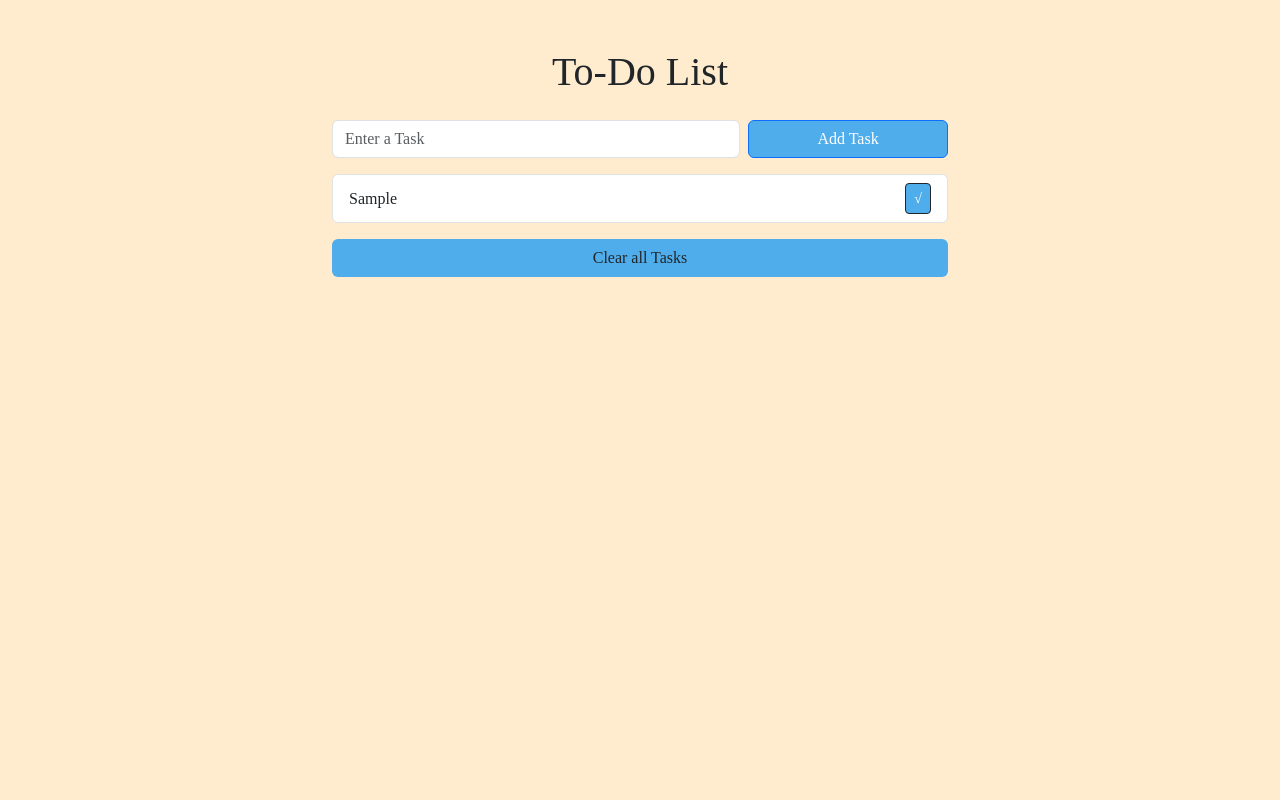
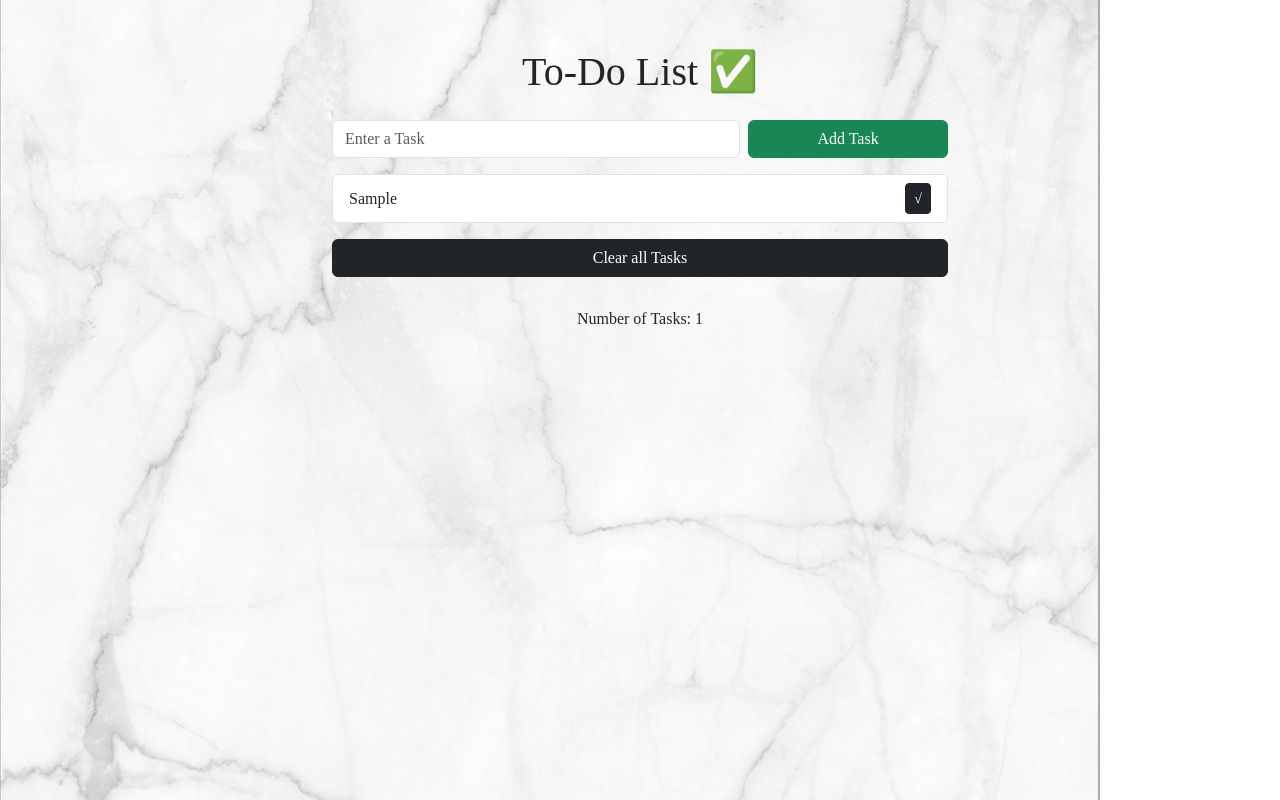
Before and after one commit to baileyadler/todolist, a plain HTML site: page index.html in a window 1280 px wide. Both pictures are taken after typing "Sample" into the empty fields and a click on the button "Add Task". Drawn offline with nearby package versions, Linux system fonts and the light colour scheme; a web font is replaced by a local one.

Commit message:
added the javascript portion

```diff
--- a/index.html
+++ b/index.html
@@ -28,20 +28,21 @@
             <div class="row justify-content-center">
                 <div class="col-md-8 col-lg-6">
                 <div class="h1 text-center mb-4">
-                    To-Do List
+                    To-Do List ✅
                 </div>
                 <div class="row g-2">
                     <div class="col-8">
                         <input type="text" id="taskInput" class="form-control" placeholder="Enter a Task">
                     </div>
                     <div class="col-4">
-                        <button id="addTaskButton" class="btn btn-primary w-100">Add Task</button>
+                        <button id="addTaskButton" class="btn btn-success w-100">Add Task</button>
                     </div>
                 </div>
                 <ul id="taskList" class="list-group mt-3">
                 </ul>
-                <button id="clearTaskBtn" class="btn mt-3 w-100">Clear all Tasks</button>
+                <button id="clearTaskBtn" class="btn btn-dark mt-3 w-100">Clear all Tasks</button>
                 </div>
+                <div id = "updateTaskCounter"></div>
             </div>
         </main>
         <footer>
--- a/script.js
+++ b/script.js
@@ -12,7 +12,7 @@ document.getElementById('addTaskButton').addEventListener('click', function(){
         //call the function to update the task list display
         displayTasks()
     }
-})
+});
 //function to display all my tasks in a list
 function displayTasks() {
     //select the unordered list (taskList) in the html
@@ -29,8 +29,10 @@ tasks.forEach((task, index) => {
     )
 li.innerHTML = `${task} <button class='btn btn-dark btn-sm' onclick='removeTask(${index})'> √ </button> `
 //append the new task to the task list
-taskList.appendChild(li)
-})
+taskList.appendChild(li);
+});
+//keep track of task number
+updateTaskCounter();
 }
 //Function to remove a task from the list when the √ button is clicked
 function removeTask(index){
@@ -45,3 +47,19 @@ document.getElementById('clearTaskBtn').addEventListener('click', function(){
  //Call the function to update the task list display
   displayTasks()
 })
+//add tasks with enter key
+ document.getElementById('taskInput').addEventListener("keydown", (event) => {
+    if (event.key === "Enter") {
+       let taskInput = document.getElementById('taskInput').value;
+       if (taskInput) {
+        tasks.push(taskInput);
+      document.getElementById('taskInput').value= '';
+      displayTasks();
+       }
+    }
+});
+//update number of tasks
+function updateTaskCounter(){
+    let taskCounter = document.getElementById('updateTaskCounter');
+    taskCounter.textContent = `Number of Tasks: ${tasks.length}`;
+}
--- a/style.css
+++ b/style.css
@@ -1,12 +1,20 @@
 body{
-    background-color: blanchedalmond;
+    background-image:url(Wallpaper-Kemra-Marble-1.jpg.optimal.jpg);
     font-family: "ivypresto-display", serif;
 font-weight: 400;
 font-style: normal;
+width:100%;
+background-repeat: no-repeat;
 }
 .form-control{
     color:black;
 }
-.btn {
-    background-color: rgb(79, 173, 235);
+#updateTaskCounter{
+    text-align:center;
+    align-items:center;
+    font-family: "ivypresto-display", serif;
+    font-weight: 400;
+
+padding:30px;
+    font-style: normal;
 }
```
Also changed, not shown: Wallpaper-Kemra-Marble-1.jpg.optimal.jpg (added), pastel-ombre-background-pink-purple_53876-120750.jpg.avif (added), sky.avif (added).
